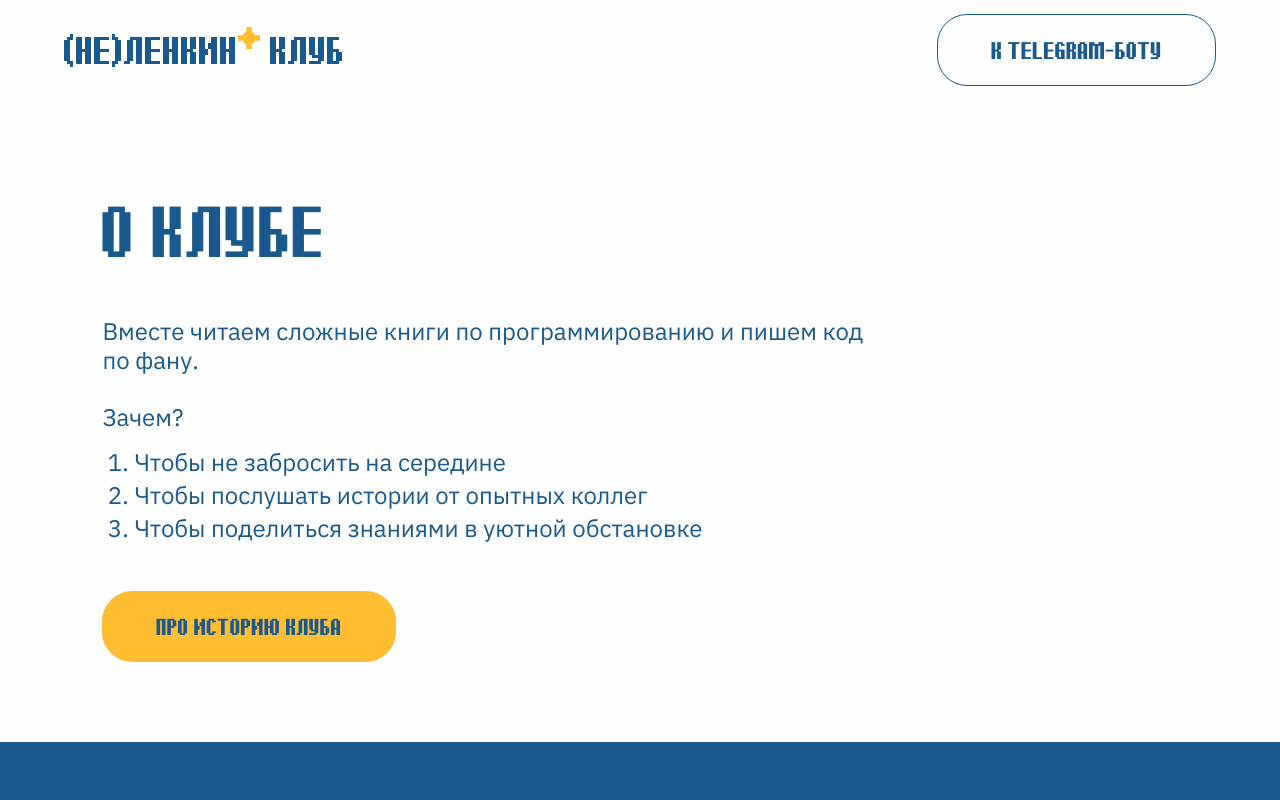
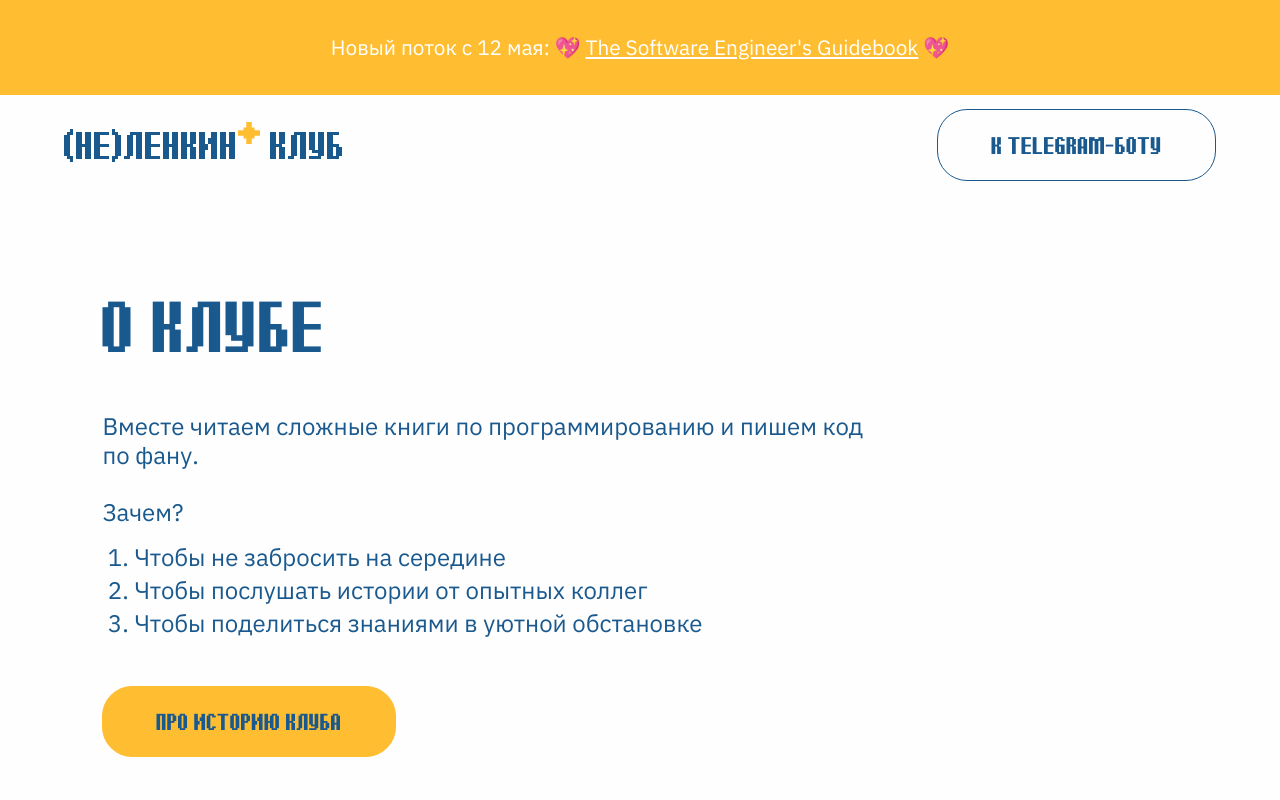
Before and after one commit to LenaAn/nelenkin-frontend, a React (Vite) app: page / in a window 1280 px wide. Shown: the top 800 px of the page. Built offline with nearby package versions, Linux system fonts and the light colour scheme.

Commit message:
add a banner about new stream

```diff
--- /dev/null
+++ b/src/components/AnnouncementBanner.css
@@ -0,0 +1,33 @@
+.announcement-banner {
+    position: fixed;
+    top: 0;
+    left: 0;
+    right: 0;
+
+    height: var(--announcement-height);
+
+    display: flex;
+    align-items: center;
+    justify-content: center;
+
+    padding-inline: 1.5rem;
+
+    background: var(--color-accent);
+    color: white;
+
+    z-index: 20;
+
+    font-size: 1.3rem;
+    text-align: center;
+}
+
+.announcement-link {
+    color: inherit;
+    text-decoration: underline;
+}
+
+.announcement-link:visited,
+.announcement-link:hover,
+.announcement-link:active {
+    color: inherit;
+}
--- /dev/null
+++ b/src/components/AnnouncementBanner.jsx
@@ -0,0 +1,14 @@
+import './AnnouncementBanner.css'
+
+function AnnouncementBanner() {
+    return (
+        <div className="announcement-banner">
+            <span>
+                Новый поток с 12 мая: 💖 <a href="https://www.engguidebook.com/" className="announcement-link">
+                The Software Engineer's Guidebook</a> 💖
+            </span>
+        </div>
+    )
+}
+
+export default AnnouncementBanner
--- a/src/components/Header.css
+++ b/src/components/Header.css
@@ -1,6 +1,6 @@
 .site-header {
     position: fixed;
-    top: 0;
+    top: var(--announcement-height);
     left: 0;
     right: 0;
     height: var(--header-height);
--- a/src/components/Landing.jsx
+++ b/src/components/Landing.jsx
@@ -1,10 +1,13 @@
 import Header from "./Header.jsx";
 import Page from "./Page.jsx"
 import Footer from "./Footer.jsx"
+import AnnouncementBanner from "./AnnouncementBanner.jsx";
+
 
 function Landing() {
     return (
         <div className="page">
+            <AnnouncementBanner />
             <Header/>
             <Page/>
             <Footer/>
--- a/src/components/Page.css
+++ b/src/components/Page.css
@@ -2,5 +2,5 @@
     display: flex;
     flex-direction: column;
     gap: var(--section-gap);
-    padding-top: calc(var(--header-height) + var(--section-gap));
+    padding-top: calc(var(--header-height) + var(--announcement-height) + var(--section-gap));
 }
--- a/src/index.css
+++ b/src/index.css
@@ -1,6 +1,7 @@
 :root {
   --header-height: 100px;
   --section-gap: 5rem;
+  --announcement-height: 95px;
 
   font-family: system-ui, Avenir, Helvetica, Arial, sans-serif;
   line-height: 1.5;
```
